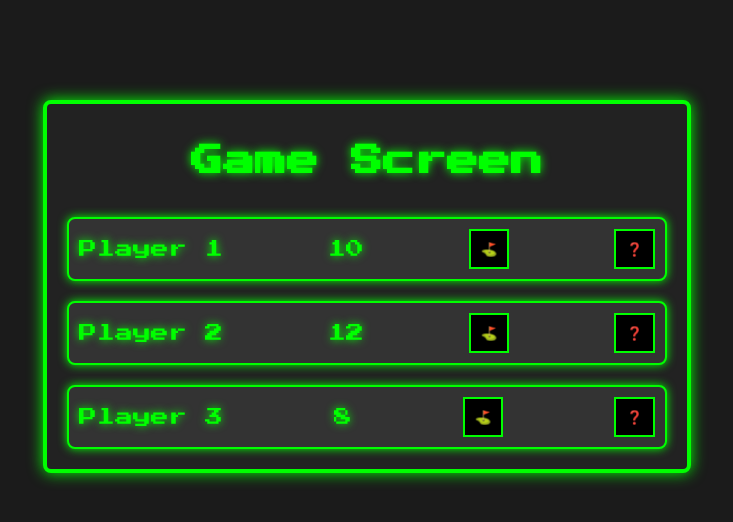
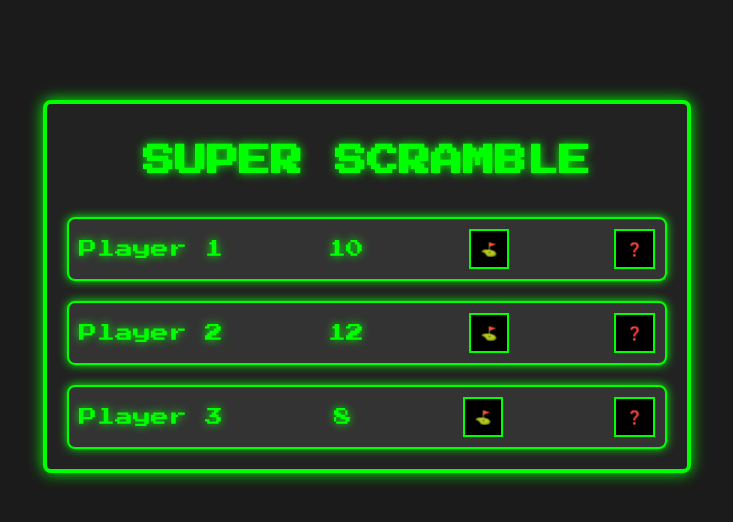
Before and after one commit to BenICrane/bens-frontend-app, a plain HTML site: page index.html in a window 1280 px wide. Both pictures are taken after a click on the button "PLAY". Shown: the whole page, without its empty margins (273-1006 px from the left). Drawn offline with Linux system fonts and the light colour scheme.

Commit message:
title change

```diff
--- a/index.html
+++ b/index.html
@@ -34,7 +34,7 @@
 
     <!-- New Game Screen (Hidden by default) -->
     <div class="container" id="gameScreen" style="display:none;">
-        <h1>Game Screen</h1>
+        <h1>SUPER SCRAMBLE</h1>
         <div id="leaderboard">
             <!-- Player rows will be dynamically inserted here -->
         </div>
```
